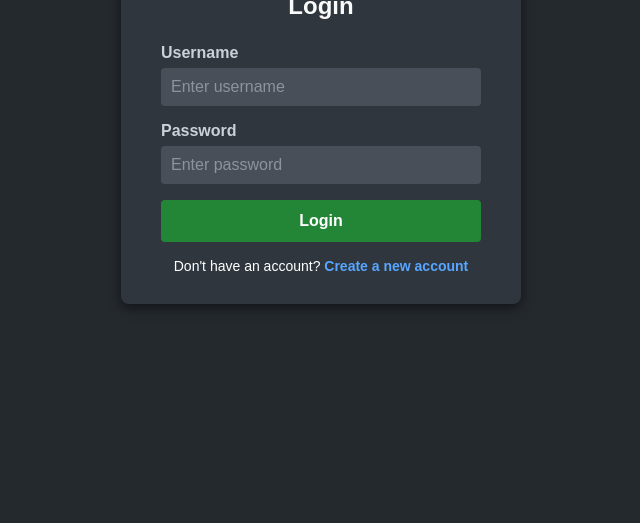
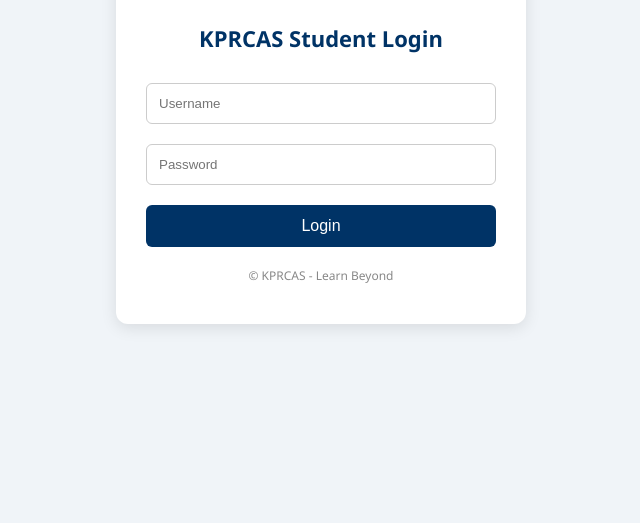
Before and after one commit to gokul-mari/gokul, a plain HTML site: page index.html in a window 1280 px wide. Shown: the part 277-800 px from the top of the page, without its empty margins (319-959 px from the left). Drawn offline with Linux system fonts and the light colour scheme.

Commit message:
Update index.html

```diff
--- a/index.html
+++ b/index.html
@@ -1,144 +1,87 @@
 <!DOCTYPE html>
 <html lang="en">
 <head>
-  <meta charset="UTF-8" />
-  <meta name="viewport" content="width=device-width, initial-scale=1" />
-  <title>Login Page</title>
+  <meta charset="UTF-8">
+  <meta name="viewport" content="width=device-width, initial-scale=1">
+  <title>KPRCAS Login</title>
   <style>
     body {
-      font-family: Arial, sans-serif;
-      background: #24292e; /* GitHub dark background */
-      color: #fff;
+      font-family: 'Segoe UI', sans-serif;
+      margin: 0;
+      padding: 0;
+      background-color: #f0f4f8;
       display: flex;
       justify-content: center;
       align-items: center;
       height: 100vh;
-      margin: 0;
     }
 
-    .login-container {
-      background: #2f363d;
-      padding: 30px 40px;
-      border-radius: 8px;
-      box-shadow: 0 4px 12px rgba(0,0,0,0.5);
-      width: 320px;
+    .login-box {
+      background-color: #ffffff;
+      padding: 40px 30px;
+      border-radius: 12px;
+      box-shadow: 0 4px 16px rgba(0, 0, 0, 0.1);
+      text-align: center;
+      width: 100%;
+      max-width: 350px;
     }
 
-    h2 {
-      text-align: center;
-      margin-bottom: 24px;
-      color: #fafafa;
+    .login-box img {
+      width: 120px;
+      margin-bottom: 20px;
     }
 
-    label {
-      display: block;
-      margin-bottom: 6px;
-      font-weight: 600;
-      color: #c9d1d9;
+    .login-box h2 {
+      margin-bottom: 20px;
+      font-size: 22px;
+      color: #003366;
     }
 
-    input[type="text"],
-    input[type="password"] {
+    .login-box input[type="text"],
+    .login-box input[type="password"] {
       width: 100%;
-      padding: 10px;
-      margin-bottom: 16px;
-      border: none;
-      border-radius: 4px;
-      background: #484f58;
-      color: #fff;
-      font-size: 16px;
+      padding: 12px;
+      margin: 10px 0;
+      border: 1px solid #ccc;
+      border-radius: 6px;
       box-sizing: border-box;
     }
 
-    input[type="text"]::placeholder,
-    input[type="password"]::placeholder {
-      color: #8b949e;
+    .login-box button {
+      width: 100%;
+      padding: 12px;
+      background-color: #003366;
+      color: white;
+      border: none;
+      border-radius: 6px;
+      font-size: 16px;
+      cursor: pointer;
+      margin-top: 10px;
     }
 
-    button {
-      width: 100%;
-      padding: 12px;
-      background: #238636; /* GitHub green */
-      border: none;
-      border-radius: 4px;
-      color: white;
-      font-weight: 700;
-      font-size: 16px;
-      cursor: pointer;
-      transition: background 0.3s ease;
+    .login-box button:hover {
+      background-color: #005599;
     }
 
-    button:hover {
-      background: #2ea043;
-    }
-
-    .create-account {
-      margin-top: 16px;
-      text-align: center;
-      font-size: 14px;
-    }
-
-    .create-account a {
-      color: #58a6ff;
-      text-decoration: none;
-      font-weight: 600;
-    }
-
-    .create-account a:hover {
-      text-decoration: underline;
-    }
-
-    .error {
-      background: #f85149;
-      color: white;
-      padding: 10px;
-      margin-bottom: 16px;
-      border-radius: 4px;
-      display: none;
+    .footer {
+      margin-top: 20px;
+      font-size: 12px;
+      color: #888;
     }
   </style>
 </head>
 <body>
-  <div class="login-container">
-    <h2>Login</h2>
-    <div class="error" id="error-msg"></div>
-    <form id="login-form" onsubmit="return validateForm()">
-      <label for="username">Username</label>
-      <input type="text" id="username" name="username" placeholder="Enter username" />
 
-      <label for="password">Password</label>
-      <input type="password" id="password" name="password" placeholder="Enter password" />
-
+  <div class="login-box">
+    <img src="cropped-COLLEGE-LOGO-UPDATE.jpg" alt="KPRCAS Logo">
+    <h2>KPRCAS Student Login</h2>
+    <form>
+      <input type="text" placeholder="Username" required>
+      <input type="password" placeholder="Password" required>
       <button type="submit">Login</button>
     </form>
-
-    <div class="create-account">
-      Don't have an account?
-      <a href="https://github.com/join" target="_blank" rel="noopener">Create a new account</a>
-    </div>
+    <div class="footer">© KPRCAS - Learn Beyond</div>
   </div>
 
-  <script>
-    function validateForm() {
-      const username = document.getElementById('username').value.trim();
-      const password = document.getElementById('password').value.trim();
-      const errorMsg = document.getElementById('error-msg');
-
-      if (!username || !password) {
-        errorMsg.textContent = 'Please enter both username and password.';
-        errorMsg.style.display = 'block';
-        return false; // prevent form submission
-      }
-
-      errorMsg.style.display = 'none';
-
-      // For demo, just alert the inputs (never do this in real login)
-      alert(`Username: ${username}\nPassword: ${password}`);
-
-      // Normally, here you'd send data to server or GitHub OAuth, etc.
-      // Prevent actual form submission for demo:
-      return false;
-    }
-  </script>
 </body>
 </html>
```
